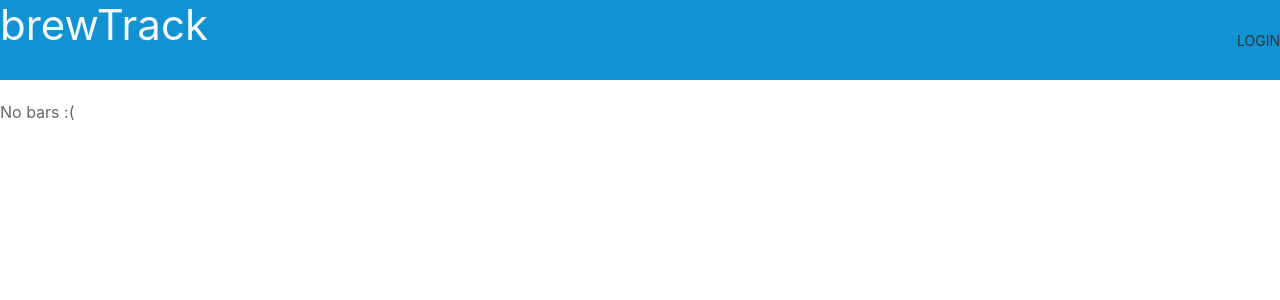
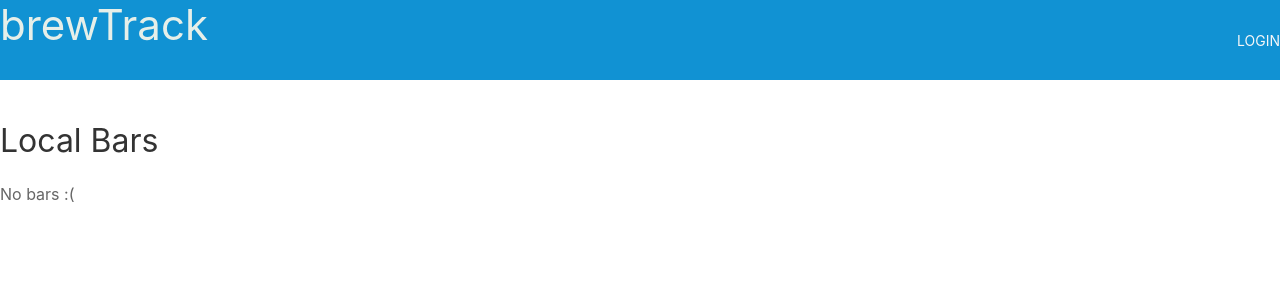
Before and after one commit to ReesMcD/brew-track, a Django app: page / in a window 1280 px wide. Shown: the top 300 px of the page. Run offline with Django 3.2, Linux system fonts and the light colour scheme; data that the repository does not hold is empty; parts of the project's set-up code (start-up, migrations or seed data) failed here and were passed over; some libraries are stand-ins or nearby versions.

Commit message:
Touching up

```diff
--- a/brewTrack/bar/static/bar/styles.css
+++ b/brewTrack/bar/static/bar/styles.css
@@ -1,7 +1,22 @@
+::selection {
+  background: #D2DAD4; /* WebKit/Blink Browsers */
+}
+::-moz-selection {
+  background: #D2DAD4; /* Gecko Browsers */
+}
+a, u {
+    text-decoration: none !important;
+}
+
 .uk-navbar-container {
     background-color: #1192D3 !important;
 }
-
-h1 {
+.nav-link {
+    color: #f6f7f8 !important;
+}
+.nav-link:hover {
+    color: #e6efe9 !important;
+}
+#nav-title {
     color: #f6f7f8;
 }
--- a/brewTrack/bar/templates/bar/bar_page.html
+++ b/brewTrack/bar/templates/bar/bar_page.html
@@ -1,6 +1,6 @@
 {% extends "bar/base.html" %}
 {% block content %}
 
-<h1>{{ bar.name }}</h1>
+<p>Welcome to the {{ bar.name }} brewTrack page!</p>
 
 {% endblock content %}
--- a/brewTrack/bar/templates/bar/base.html
+++ b/brewTrack/bar/templates/bar/base.html
@@ -16,11 +16,13 @@
 
 <body>
     <nav class="uk-navbar-container" uk-navbar>
-        <h1>brewTrack</h1>
+        <h1 id="nav-title"><a class="nav-link" href="/">brewTrack</a></h1>
         <div class="uk-navbar-right">
 
             <ul class="uk-navbar-nav">
-                <li class="uk-active"><a href="#">Login</a></li>
+                <li class="uk-parent">
+                    <a class="nav-link" href="#">Login</a>
+                </li>
                 <!-- <li>
                     <a href="#">Parent</a>
                     <div class="uk-navbar-dropdown">
@@ -32,9 +34,7 @@
                     </div>
                 </li> -->
             </ul>
-
         </div>
-
     </nav>
 
     {% block content %}
--- a/brewTrack/bar/templates/bar/index.html
+++ b/brewTrack/bar/templates/bar/index.html
@@ -1,7 +1,7 @@
 {% extends "bar/base.html" %}
 
 {% block content %}
-
+<h2>Local Bars</h2>
 {% if bar_list %}
     <ul>
     {% for bar in bar_list %}
```
